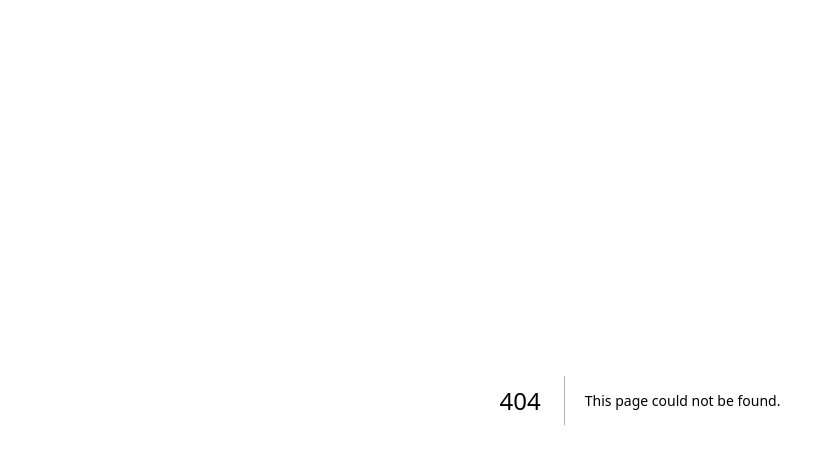
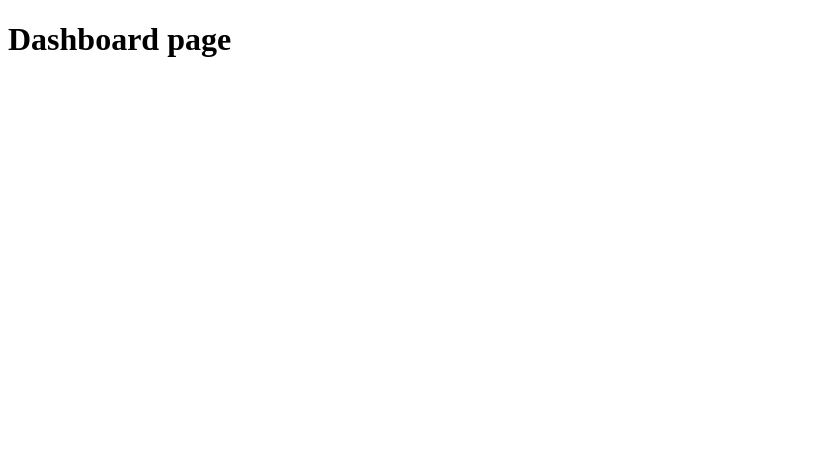
Before and after one commit to owalacesilva/organizze-nextjs, a Next.js app: page /dashboard in a window 1280 px wide. Before the commit this address had no page. Shown: the top 464 px of the page, without its empty margins (0-835 px from the left). Built offline with nearby package versions, Linux system fonts and the light colour scheme.

Commit message:
feat: create dashboard page

```diff
--- /dev/null
+++ b/app/dashboard/page.tsx
@@ -0,0 +1,3 @@
+export default function Page() {
+  return <h1>Dashboard page</h1>
+}
```
